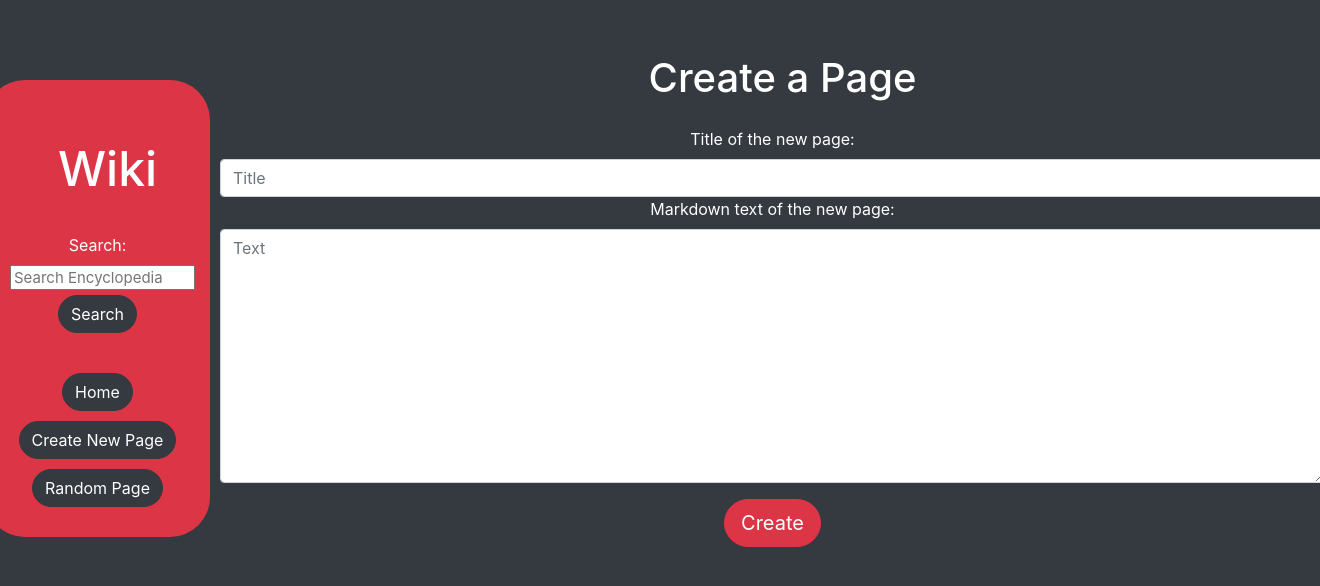
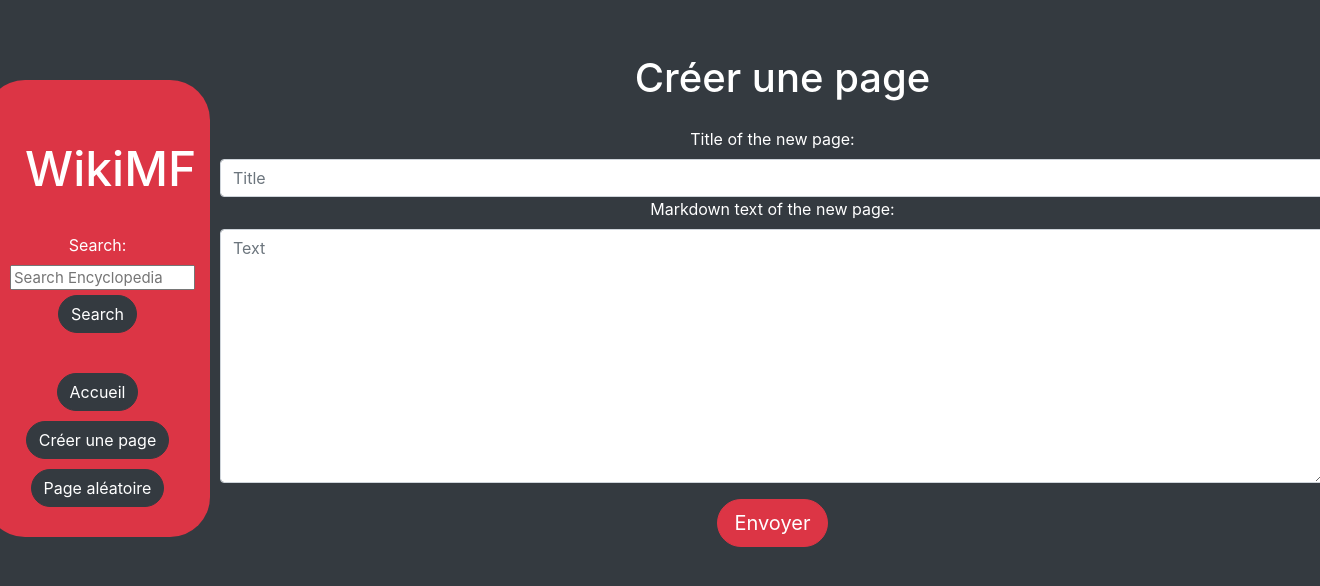
Before and after one commit to ArsaCode/wiki, a Django app: page /create in a window 1320 px wide; the page is wider, and only the part inside the window is pictured. Shown: the top 586 px of that part. Run offline with Django 3.2, Linux system fonts and the light colour scheme; some libraries are stand-ins or nearby versions.

Commit message:
Translating in french

```diff
--- a/encyclopedia/templates/encyclopedia/create.html
+++ b/encyclopedia/templates/encyclopedia/create.html
@@ -1,19 +1,19 @@
 {% extends "encyclopedia/layout.html" %}
 
 {% block title %}
-    Create Page
+    Créer une page
 {% endblock %}
 
 {% block body %}
-    <h1>Create a Page</h1>
+    <h1>Créer une page</h1>
     {% if flash %}
         <div class="alert alert-danger" role="alert">
-        This page already exists. Check it out <a href="{% url 'encyclopedia:title' title %}">there</a>.
+        Cette page existe déjà. Regardez <a href="{% url 'encyclopedia:title' title %}">ici</a>.
         </div>
     {% endif %}
     <form action="{% url 'encyclopedia:create' %}" method="POST">
         {% csrf_token %}
         {{ createform }}
-        <input class="btn btn-danger btn-lg mt-3"type="submit" value="Create">
+        <input class="btn btn-danger btn-lg mt-3"type="submit" value="Envoyer">
     </form>
 {% endblock %}
--- a/encyclopedia/templates/encyclopedia/edit.html
+++ b/encyclopedia/templates/encyclopedia/edit.html
@@ -1,11 +1,11 @@
 {% extends "encyclopedia/layout.html" %}
 
 {% block title %}
-    Edit Page
+    Modifier une page
 {% endblock %}
 
 {% block body %}
-    <h1>Edit Page - {{ title }}</h1>
+    <h1>Modifier la page - {{ title }}</h1>
     <form action="{% url 'encyclopedia:edit' edit=title %}" method="POST">
         {% csrf_token %}
         {{ editform }}
--- a/encyclopedia/templates/encyclopedia/index.html
+++ b/encyclopedia/templates/encyclopedia/index.html
@@ -1,11 +1,11 @@
 {% extends "encyclopedia/layout.html" %}
 
 {% block title %}
-    Encyclopedia
+    MemoGDS
 {% endblock %}
 
 {% block body %}
-    <h1>All Pages</h1>
+    <h1>Toutes les pages</h1>
 
         {% for entry in entries %}
                 <a class="btn btn-danger text-white mx-2 my-3 py-3" href="{% url 'encyclopedia:title' title=entry %}">{{ entry }}</a>
--- a/encyclopedia/templates/encyclopedia/layout.html
+++ b/encyclopedia/templates/encyclopedia/layout.html
@@ -11,7 +11,7 @@
     <body class="bg-dark text-white">
         <div class="row">
             <div class="sidebar bg-danger col-lg-2 col-md-3">
-                <h2>Wiki</h2>
+                <h2>WikiMF</h2>
                 <form action="{% url 'encyclopedia:search' %}" method="POST">
                     {% csrf_token %}
                     {{ searchform }}
@@ -21,13 +21,13 @@
                 </form>
                 <div class="sidelinks">
                     <div>
-                        <a class="btn btn-dark" href="{% url 'encyclopedia:index' %}">Home</a>
+                        <a class="btn btn-dark" href="{% url 'encyclopedia:index' %}">Accueil</a>
                     </div>
                     <div>
-                        <a class="btn btn-dark" href="{% url 'encyclopedia:create' %}">Create New Page</a>
+                        <a class="btn btn-dark" href="{% url 'encyclopedia:create' %}">Créer une page</a>
                     </div>
                     <div>
-                        <a class="btn btn-dark" href="{% url 'encyclopedia:rand' %}">Random Page</a>
+                        <a class="btn btn-dark" href="{% url 'encyclopedia:rand' %}">Page aléatoire</a>
                     </div>
                 </div>
             </div>
--- a/requirements.txt
+++ b/requirements.txt
@@ -2,6 +2,7 @@ asgiref==3.2.10
 astroid==2.4.2
 Django==3.1
 django-markdown2==0.3.1
+gunicorn==20.0.4
 isort==4.3.21
 lazy-object-proxy==1.4.3
 markdown2==2.3.9
@@ -11,4 +12,5 @@ pytz==2020.1
 six==1.15.0
 sqlparse==0.3.1
 toml==0.10.1
+whitenoise==5.2.0
 wrapt==1.12.1
--- a/wiki/settings.py
+++ b/wiki/settings.py
@@ -20,10 +20,10 @@ BASE_DIR = os.path.dirname(os.path.dirname(os.path.abspath(__file__)))
 # See https://docs.djangoproject.com/en/3.0/howto/deployment/checklist/
 
 # SECURITY WARNING: keep the secret key used in production secret!
-SECRET_KEY = '%710m*zic)#0u((qugw#1@e^ty!c)9j04956v@ly(_86n$rg)h'
+SECRET_KEY = os.environ.get("SKEY")
 
 # SECURITY WARNING: don't run with debug turned on in production!
-DEBUG = True
+DEBUG = False
 
 ALLOWED_HOSTS = []
 
```
Also changed, not shown: db.sqlite3 (deleted), 2 other files.
